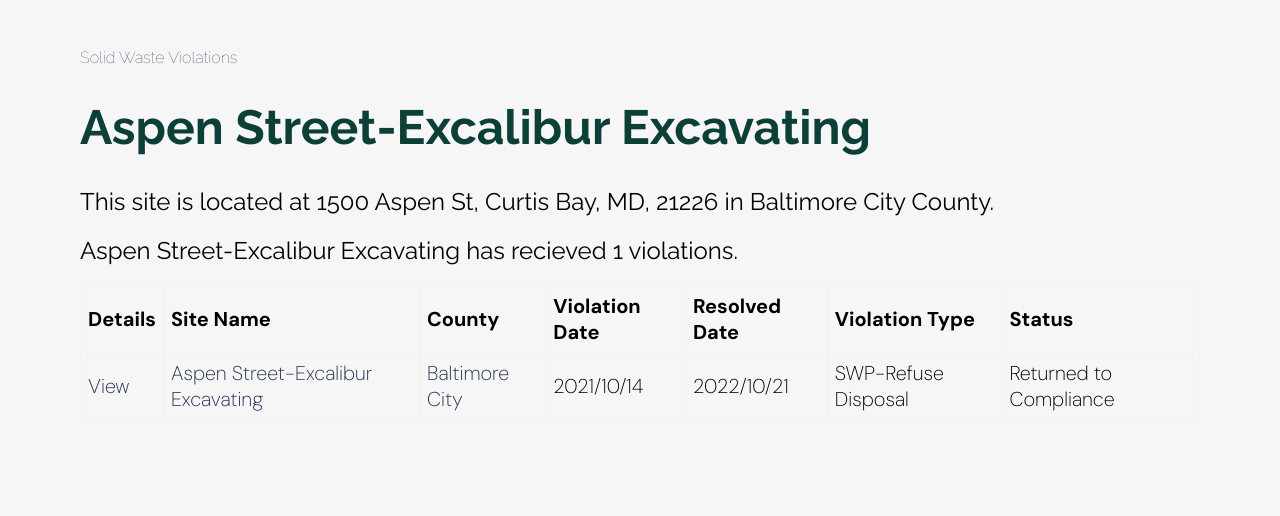
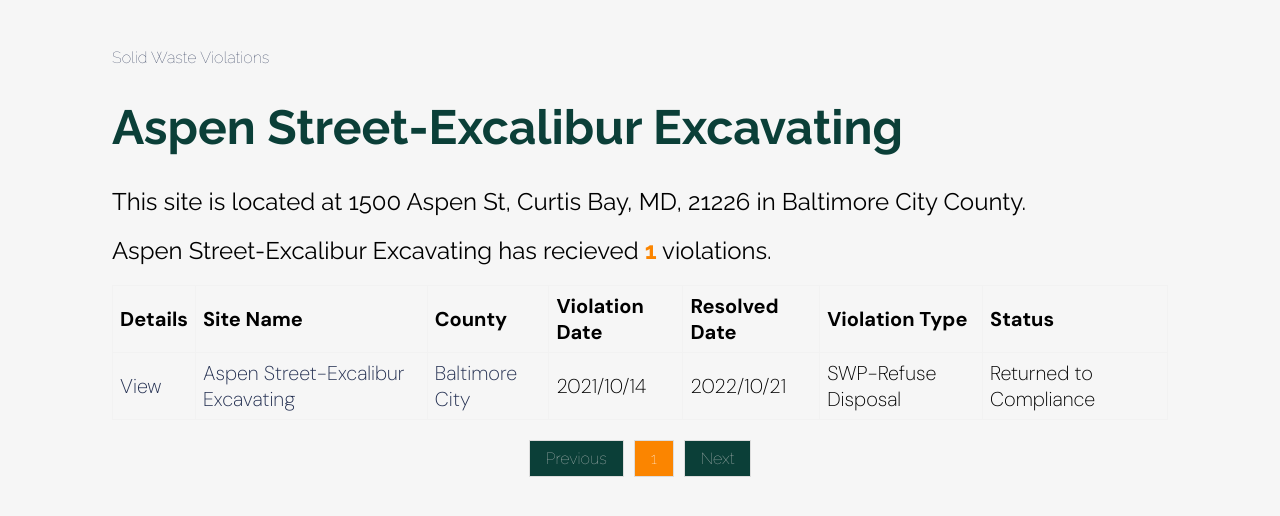
Before and after one commit to amahaja25/solid-waste, a Flask app: page /site/6980 in a window 1280 px wide. Shown: the top 516 px of the page. Run offline with Flask 3, Linux system fonts and the light colour scheme.

Commit message:
paginated tables

```diff
--- a/app.py
+++ b/app.py
@@ -1,4 +1,3 @@
-import csv
 import datetime
 from flask import Flask, render_template, request, redirect, url_for
 from peewee import *
@@ -134,12 +133,25 @@
 def site(site_no):
     template = 'site.html'
 
+    site_number = Violation.get(Violation.site_no == site_no)
 
-    site_number = Violation.get(Violation.site_no == site_no)
+
+    page = request.args.get('page', 1, type=int)
+    page_size = 20
+
+    total_violations = (Violation
+                        .select()
+                        .where(Violation.site_no == site_no)
+                        .count())
+
+    total_pages = (total_violations + page_size - 1) // page_size
+
+    start_page = max(page - 2, 1)
+    end_page = min(page + 2, total_pages)
 
     violation_list = Violation.select().where(
         Violation.site_no == site_no
-    ).order_by(Violation.violation_date.desc())
+    ).order_by(Violation.violation_date.desc()).paginate(page, page_size)
 
     site_violation_count = violation_list.count()
 
@@ -149,7 +161,8 @@
     county = site_number.county,
     city_state_zip = site_number.city_state_zip,
     violation_list = violation_list,
-    site_violation_count = site_violation_count
+    site_violation_count = site_violation_count,
+    total_pages=total_pages, current_page=page,start_page=start_page, end_page=end_page
     )
 
 @app.route("/redirect-to-county", methods=["POST"])
@@ -163,12 +176,44 @@
     county = County.get(County.slug == slug)
     county_total_count = Violation.select().where(Violation.county == county.county).count()
 
+
+    page = request.args.get('page', 1, type=int)
+    page_size = 20
+
+    total_violations = (Violation
+                        .select()
+                        .where(Violation.county == county.county)
+                        .count())
+
+    total_pages = (total_violations + page_size - 1) // page_size
+
+
+    start_page = max(page - 2, 1)
+    end_page = min(page + 2, total_pages)
+
     violation_list = Violation.select().where(
         Violation.county == county.county
-    ).order_by(Violation.violation_date.desc())
+    ).order_by(Violation.violation_date.desc()).paginate(page, page_size)
 
 
-    return render_template('county.html', county=county, county_total_count=county_total_count, violation_list = violation_list)
+    most_violations_site = (
+        Violation
+        .select(Violation.site_no, Violation.site_name, fn.COUNT(Violation.site_no).alias('count'))
+        .where(Violation.county == county.county)
+        .group_by(Violation.site_no, Violation.site_name)
+        .order_by(fn.COUNT(Violation.site_no).desc())
+        .limit(1)
+        .get()
+    )
+
+    most_violations_info = {
+        'site_no': most_violations_site.site_no,
+        'site_name': most_violations_site.site_name,
+        'count': most_violations_site.count
+    }
+
+
+    return render_template('county.html', county=county, county_total_count=county_total_count, violation_list = violation_list,most_violations_info=most_violations_info,total_pages=total_pages, current_page=page,start_page=start_page, end_page=end_page)
 
 @app.route("/redirect-to-category", methods=["POST"])
 def redirect_to_category():
@@ -180,17 +225,32 @@
     template = 'category.html'
     category = categories[category_slug][0]
 
+    page = request.args.get('page', 1, type=int)
+    page_size = 20
+
+    total_violations = (Violation
+                        .select()
+                        .where(Violation.media == category)
+                        .join(County, on=(Violation.county == County.county))
+                        .count())
+
+    total_pages = (total_violations + page_size - 1) // page_size
+
+    start_page = max(page - 2, 1)
+    end_page = min(page + 2, total_pages)
+
 
     violation_list = Violation.select().where(
         (Violation.media == category)
-    ).join(County, on=(Violation.county == County.county)).order_by(Violation.violation_date.desc())
+    ).join(County, on=(Violation.county == County.county)).order_by(Violation.violation_date.desc()).paginate(page, page_size)
 
     hazardous_count = violation_list.count()
 
     description = categories_description.get(category_slug)
 
-    return render_template(template, violation_list=violation_list, hazardous_count=hazardous_count, category=category, description=description)
 
+    return render_template('category.html', violation_list=violation_list, hazardous_count=hazardous_count,
+                           total_pages=total_pages, current_page=page, category=category, description=description, start_page=start_page, end_page=end_page)
 
 if __name__ == '__main__':
     app.run(debug=True, use_reloader=True)
--- a/static/style.css
+++ b/static/style.css
@@ -26,8 +26,8 @@
     margin: 0 auto;
     flex: 1 0 auto;
     display: inline-block;
-    margin-left: 5em;
-    margin-right: 5em;
+    margin-left: 7em;
+    margin-right: 7em;
     margin-top: 3em;
     font-family: 'Raleway', sans-serif;
     font-weight: 100;
@@ -105,5 +105,50 @@
 select {
     width: 100%;
     padding: 8px;
-    margin-bottom: 10px; /* Ensures some space above the button */
+    margin-bottom: 10px;
+    font-family: 'DM Sans', sans-serif;
+    font-size: 20px;
 }
+
+.btn {
+    background-color: #0B3F38;
+    color: white;
+    font-family: 'Raleway', sans-serif;
+    font-weight: bold;
+}
+
+.btn:hover {
+    background-color: #fb8500;
+}
+
+.pagination {
+    list-style: none;
+    display: flex;
+    justify-content: center;
+    padding: 0;
+}
+
+.page-item {
+    margin: 0 5px; /* Space between buttons */
+}
+
+.page-link {
+    display: block;
+    padding: 8px 16px;
+    background-color: #0B3F38;;
+    color: white; /* Blue color similar to the screenshot */
+    border: 1px solid #ddd;
+    text-decoration: none; /* Removes underline from links */
+}
+
+.page-link:hover,
+.page-item.active .page-link {
+    background-color: #fb8500;
+    color: white;
+}
+
+.page-item.disabled .page-link {
+    color: #ccc; /* Light grey for disabled links */
+    cursor: not-allowed;
+    pointer-events: none; /* Prevents clicking on the link */
+}
--- a/templates/site.html
+++ b/templates/site.html
@@ -13,7 +13,7 @@
         <div class="container">
           <h1>{{ site_name }}</h1>
           <h2>This site is located at {{ street_address }}, {{ city_state_zip }} in {{ county }} County.</h2>
-          <h2>{{ site_name }} has recieved {{ site_violation_count }} violations.</h2>
+          <h2>{{ site_name }} has recieved <div class="total">{{ site_violation_count }}</div> violations.</h2>
           <table border=1 cellpadding=7>
             <tr>
               <th>Details</th>
@@ -38,6 +38,31 @@
           </tr>
           {% endfor %}
         </table>
+        <nav>
+          <ul class="pagination">
+              <li class="page-item {{ 'disabled' if current_page <= 1 else '' }}">
+                  <a class="page-link" href="?page={{ current_page - 1 }}">Previous</a>
+              </li>
+
+              <!-- Calculate start and end page numbers -->
+              {% set start_page = current_page - 2 if current_page - 2 > 0 else 1 %}
+              {% set end_page = start_page + 4 if start_page + 4 <= total_pages else total_pages %}
+              {% if end_page - start_page < 4 and start_page != 1 %}
+                  {% set start_page = end_page - 4 if end_page - 4 > 0 else 1 %}
+              {% endif %}
+
+              <!-- Generate page number links -->
+              {% for i in range(start_page, end_page + 1) %}
+              <li class="page-item {% if i == current_page %}active{% endif %}">
+                  <a class="page-link" href="?page={{ i }}">{{ i }}</a>
+              </li>
+              {% endfor %}
+
+              <li class="page-item {{ 'disabled' if current_page >= total_pages else '' }}">
+                  <a class="page-link" href="?page={{ current_page + 1 }}">Next</a>
+              </li>
+          </ul>
+      </nav>
         </div>
       </div>
     </div>
```
Also changed, not shown: templates/category.html (+26 -1 lines), templates/county.html (+27 -2 lines), templates/index.html (+8 -8 lines).
